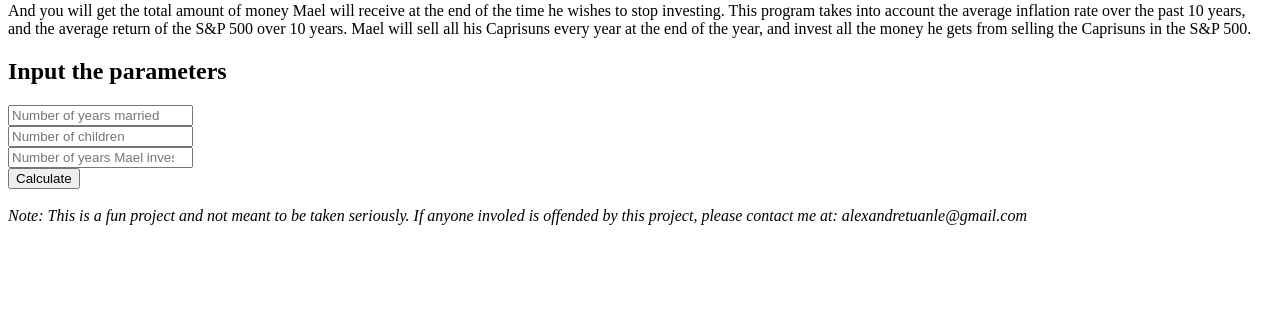
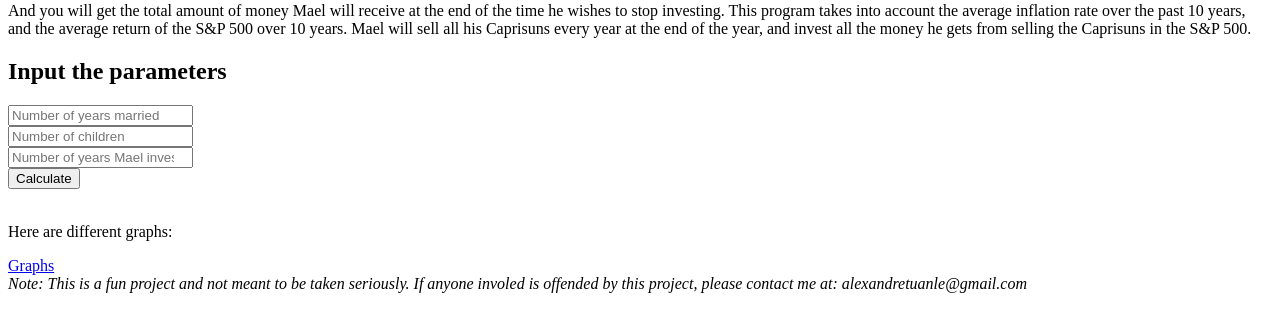
Before and after one commit to ABL15220/Mael-Investment-Project, a Flask app: page / in a window 1280 px wide. Shown: the part 268-600 px from the top of the page. Run offline with Flask 3, Linux system fonts and the light colour scheme.

Commit message:
added graphs page

```diff
--- a/main.py
+++ b/main.py
@@ -50,5 +50,10 @@ def calculate():
         children=num_children, years_invested=num_years_invested)
 
 
+@app.route('/graphs')
+def graphs():
+    return render_template('graphs.html')
+
+
 if __name__ == '__main__':
     app.run(host='0.0.0.0', port=5000, debug=True)
--- a/templates/index.html
+++ b/templates/index.html
@@ -34,6 +34,9 @@
         <input type="submit" value="Calculate">
     </form><br>
 
+    <p>Here are different graphs:</p>
+    <a href="{{ url_for('graphs') }}">Graphs</a><br>
+
     <i>Note: This is a fun project and not meant to be taken seriously. If anyone involed is offended by this project, please
         contact me at: alexandretuanle@gmail.com</i><br>
 
```
Also changed, not shown: templates/graphs.html (added, +19 -0 lines), static/Graphs/profit-10-years.png (added).
